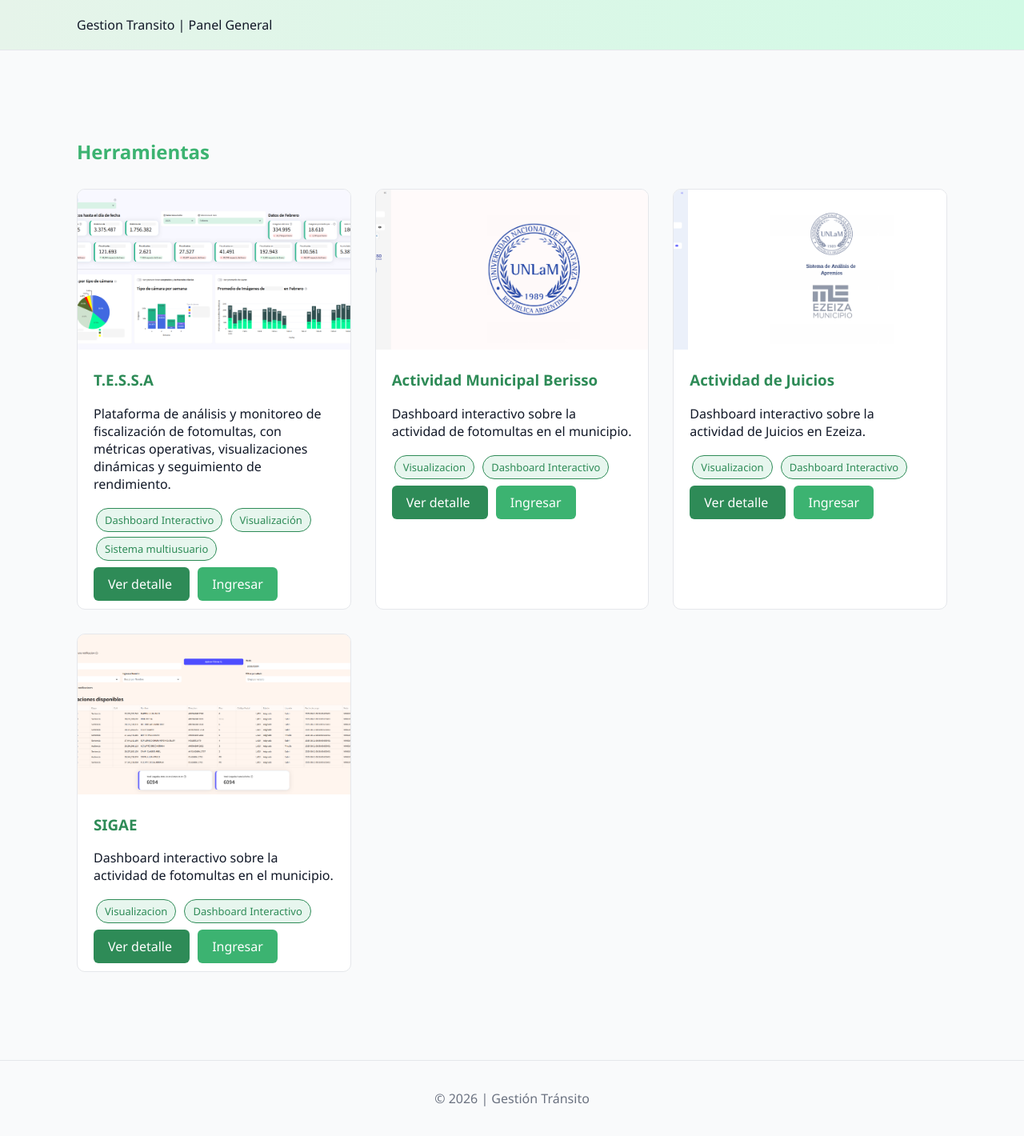
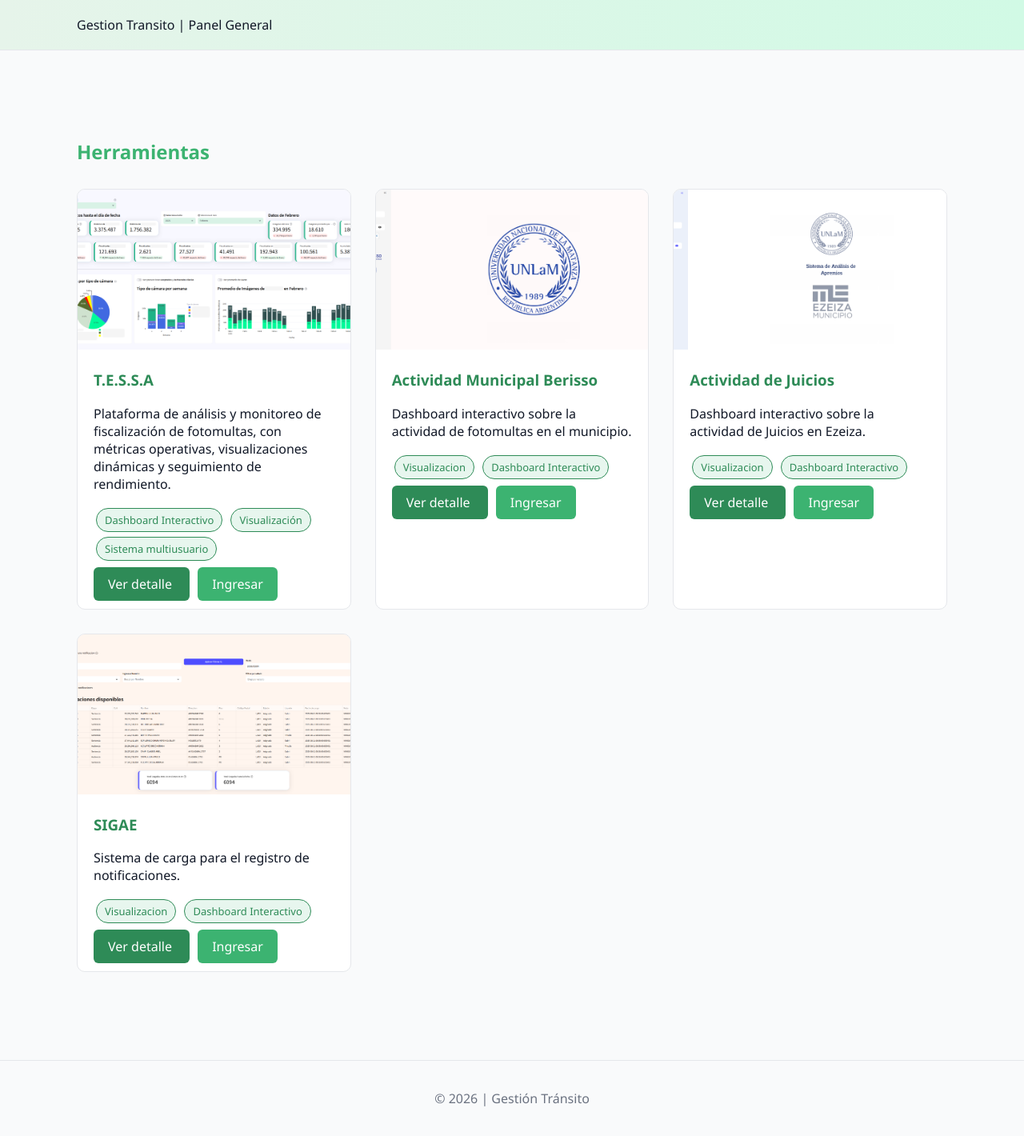
Before and after one commit to GestionTransitoIT/GestionTransito, a Jekyll site: the page built from docs/index.md, in a window 1280 px wide. Shown: the whole page at 80% size. Built offline with Jekyll 4.4.1, drawn with Linux system fonts in a browser that asks for light colours.

Commit message:
Update index.md

```diff
--- a/docs/index.md
+++ b/docs/index.md
@@ -83,7 +83,7 @@ layout: default
       <img src="{{ '/assets/img/SIGAEtable.png' | relative_url }}" alt="Login">
       <div class="project-content">
         <h3>SIGAE</h3>
-        <p>Dashboard interactivo sobre la actividad de fotomultas en el municipio.</p>
+        <p>Sistema de carga para el registro de notificaciones.</p>
         <div class="project-tech">
           <span>Visualizacion</span>
           <span>Dashboard Interactivo</span>
```
